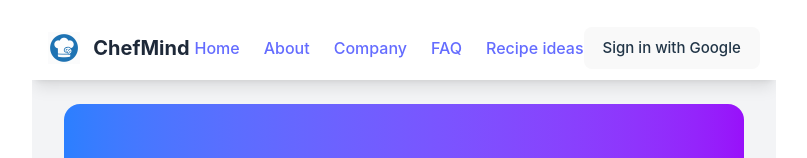
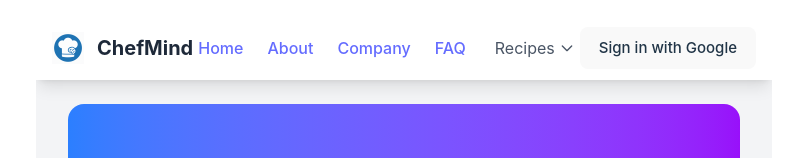
Before and after one commit to avitalg/chefmind, a React (Vite) app: page / in a window 1280 px wide. Shown: the top 158 px of the page, without its empty margins (236-1043 px from the left). Built offline with nearby package versions, Linux system fonts and the light colour scheme; no server answers.

Commit message:
improve navbar

```diff
--- a/src/components/NavBar.tsx
+++ b/src/components/NavBar.tsx
@@ -15,6 +15,8 @@ const mobileNavLinkClass =
 
 export default function NavBar({ user, onSignIn, onSignOut }: NavBarProps) {
   const [isMobileMenuOpen, setIsMobileMenuOpen] = useState(false);
+  const [isRecipesDropdownOpen, setIsRecipesDropdownOpen] = useState(false);
+  const [isMobileRecipesOpen, setIsMobileRecipesOpen] = useState(false);
 
   const toggleMobileMenu = useCallback(() => {
     setIsMobileMenuOpen((prev) => !prev);
@@ -22,6 +24,7 @@ export default function NavBar({ user, onSignIn, onSignOut }: NavBarProps) {
 
   const closeMobileMenu = useCallback(() => {
     setIsMobileMenuOpen(false);
+    setIsMobileRecipesOpen(false);
   }, [])
 
   const handleMobileSignIn = useCallback(() => {
@@ -56,14 +59,46 @@ export default function NavBar({ user, onSignIn, onSignOut }: NavBarProps) {
             <Link to="/faq" className={navLinkClass}>
               FAQ
             </Link>
-            <Link to="/recipe-ideas" className={navLinkClass}>
+            <div
+              className="relative"
+              onMouseEnter={() => setIsRecipesDropdownOpen(true)}
+              onMouseLeave={() => setIsRecipesDropdownOpen(false)}
+            >
+              <span
+                className={`${navLinkClass} flex items-center cursor-pointer`}
+                aria-expanded={isRecipesDropdownOpen}
+              >
+                Recipes
+                <svg
+                  className={`ml-1 h-4 w-4 transition-transform ${isRecipesDropdownOpen ? 'rotate-180' : ''}`}
+                  fill="none"
+                  stroke="currentColor"
+                  viewBox="0 0 24 24"
+                >
+                  <path strokeLinecap="round" strokeLinejoin="round" strokeWidth={2} d="M19 9l-7 7-7-7" />
+                </svg>
+              </span>
+              {isRecipesDropdownOpen && (
+                <div className="absolute left-0 mt-2 w-48 bg-white rounded-md shadow-lg py-1 z-50 border border-gray-200">
+                  <Link
+                    to="/recipe-ideas"
+                    className="block px-4 py-2 text-sm text-gray-700 hover:bg-gray-100"
+                    onClick={() => setIsRecipesDropdownOpen(false)}
+                  >
                     Recipe ideas
                   </Link>
                   {user && (
-              <Link to="/find" className={navLinkClass}>
+                    <Link
+                      to="/find"
+                      className="block px-4 py-2 text-sm text-gray-700 hover:bg-gray-100"
+                      onClick={() => setIsRecipesDropdownOpen(false)}
+                    >
                       Find by ingredients
                     </Link>
                   )}
+                </div>
+              )}
+            </div>
           </div>
 
           <div className="hidden md:flex items-center gap-3">
@@ -122,14 +157,48 @@ export default function NavBar({ user, onSignIn, onSignOut }: NavBarProps) {
               <Link to="/faq" className={mobileNavLinkClass} onClick={closeMobileMenu}>
                 FAQ
               </Link>
-              <Link to="/recipe-ideas" className={mobileNavLinkClass} onClick={closeMobileMenu}>
+              <div>
+                <span
+                  onClick={() => setIsMobileRecipesOpen(!isMobileRecipesOpen)}
+                  className={`${mobileNavLinkClass} w-full text-left flex items-center justify-between cursor-pointer`}
+                >
+                  <span>Recipes</span>
+                  <svg
+                    className={`h-4 w-4 transition-transform ${isMobileRecipesOpen ? 'rotate-180' : ''}`}
+                    fill="none"
+                    stroke="currentColor"
+                    viewBox="0 0 24 24"
+                  >
+                    <path strokeLinecap="round" strokeLinejoin="round" strokeWidth={2} d="M19 9l-7 7-7-7" />
+                  </svg>
+                </span>
+                {isMobileRecipesOpen && (
+                  <div className="pl-4 mt-1 space-y-1">
+                    <Link
+                      to="/recipe-ideas"
+                      className={mobileNavLinkClass}
+                      onClick={() => {
+                        closeMobileMenu();
+                        setIsMobileRecipesOpen(false);
+                      }}
+                    >
                       Recipe ideas
                     </Link>
                     {user && (
-                <Link to="/find" className={mobileNavLinkClass} onClick={closeMobileMenu}>
+                      <Link
+                        to="/find"
+                        className={mobileNavLinkClass}
+                        onClick={() => {
+                          closeMobileMenu();
+                          setIsMobileRecipesOpen(false);
+                        }}
+                      >
                         Find by ingredients
                       </Link>
                     )}
+                  </div>
+                )}
+              </div>
               <div className="border-t border-gray-200 pt-3 mt-3">
                 {user ? (
                   <div className="px-3 py-2">
```
Lines whose indentation alone changed are shown as unchanged.
